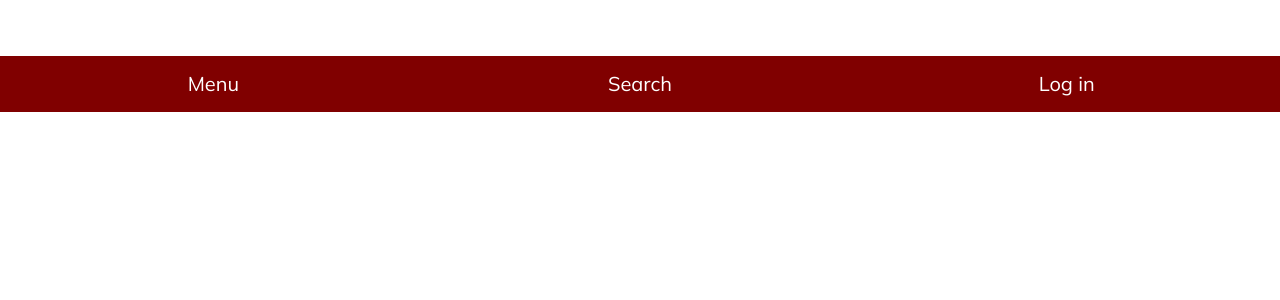
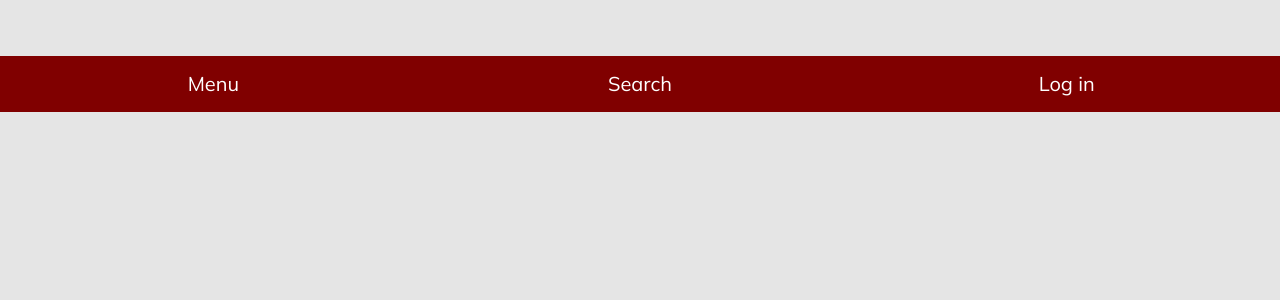
Before and after one commit to EllieJin04/term-project-react, a React (Create React App) app: page / in a window 1280 px wide. Shown: the top 300 px of the page. Built offline with nearby package versions, Linux system fonts and the light colour scheme.

Commit message:
Home page structure

```diff
--- a/src/Home.js
+++ b/src/Home.js
@@ -1,6 +1,13 @@
 const Home = () => {
     return (
-        <div></div>
+        <div className="main">
+            <div className="favorite-dish">
+
+            </div>
+            <div className="todays-dish">
+
+            </div>
+        </div>
     );
 }
 
--- a/src/index.css
+++ b/src/index.css
@@ -2,7 +2,7 @@
 
 :root {
   --primary-color: #800000;
-  --background-color: E5E5E5;
+  --background-color: #E5E5E5;
   --text-color1: #333;
   --text-corlor2: #fff;
 }
@@ -10,6 +10,10 @@
 * {
   margin: 0;
   font-family: "Mulish", sans-serif;
+}
+
+body {
+  background-color: var(--background-color);
   color: var(--text-color1);
 }
 
```
Also changed, not shown: 1 other file (tests, documents, lock files or other folders).
